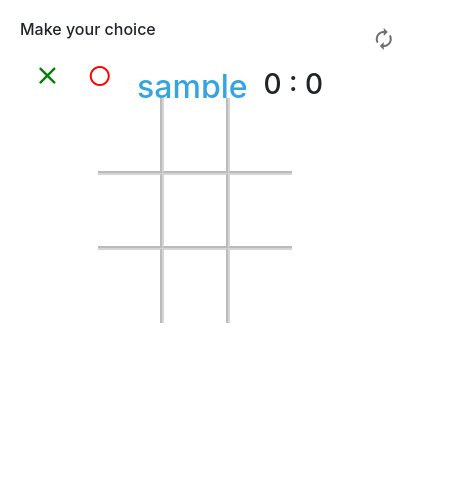
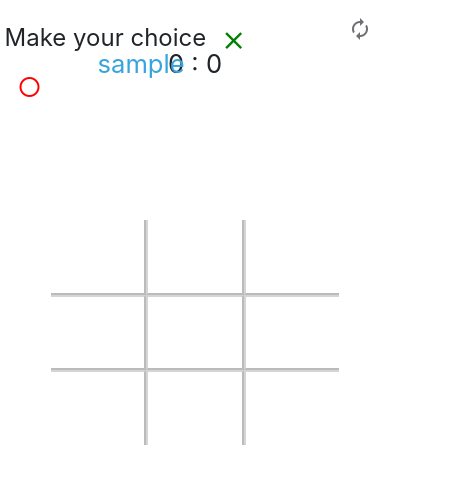
Before and after one commit to VladislavBedritsky/WebGame-Angular-Spring, an Angular app in the folder angular/: page /room1 in a window 390 px wide. Shown: the top 484 px of the page, 476 px wide, since content can reach past the window. Built offline with nearby package versions, Linux system fonts and the light colour scheme; sample sign-in values are in the browser's storage.

Commit message:
add media queries to css

```diff
--- a/angular/src/app/components/lobby/lobby.component.css
+++ b/angular/src/app/components/lobby/lobby.component.css
@@ -7,15 +7,14 @@
 #content .row{
     height: 100%;
     width: 100%;
+    margin: 0 auto;
 }
 
 #colWithPlayers {
   border-left: 1px solid gray;
   background-color: #F5F4EF;
-  padding-left: 30px;
-}
-
-#table {
+  padding-left: 10px;
+  width: 25%
 }
 
 #table  table {
@@ -38,12 +37,12 @@
    display: block;
    width: 100%;
    height: 70px;
-   background-color:white;
+   background-color: white;
    position: relative;
 }
 
 #table tr a:focus {
-   width: 105%;
+   width: 102%;
    height: 80px;
    background-color: #36A4DF;
    box-shadow: -7px 0px 35px -15px #F5F4EF inset;
@@ -64,9 +63,12 @@
 }
 
 #tablegame {
+    box-shadow: 0px 0px 21px 3px #c7bfc7 inset;
+    width: 75%;
 }
 
 #background {
+  width: 75%;
   background-size: 100% 100%;
   background-image: url(https://st.depositphotos.com/1116329/2301/v/450/depositphotos_23015366-stock-illustration-vector-light-circle-icon-eps10.jpg);
   box-shadow: 0 0 25px 34px #ffffff inset;
--- a/angular/src/app/components/lobby/lobby.component.html
+++ b/angular/src/app/components/lobby/lobby.component.html
@@ -4,8 +4,8 @@
 
   <div id="content">
     <div class="row">
-      <div class="col-4" id="colWithPlayers">
-        <form  class="mt-2">
+      <div id="colWithPlayers">
+        <form  class="mt-2 pr-3">
           <input type="text" class="form-control" placeholder="Search player" [(ngModel)]="searchPlayer" name="searchPlayer">
         </form>
         <div id="table">
@@ -22,10 +22,10 @@
         </div>
       </div>
 
-      <div id="tablegame" [hidden]="!isPlayerPicked" class="col-8" style="box-shadow: 0px 0px 21px 3px #c7bfc7 inset;">
+      <div id="tablegame" [hidden]="!isPlayerPicked">
         <app-tablegame  [messageMapping]="messageMapping" [rivalPlayer]="rivalPlayer"></app-tablegame>
       </div>
-      <div id="background" [hidden]="isPlayerPicked" class="col-8"> </div>
+      <div id="background" [hidden]="isPlayerPicked"> </div>
     </div>
   </div>
 
--- a/angular/src/app/components/tablegame/tablegame.component.css
+++ b/angular/src/app/components/tablegame/tablegame.component.css
@@ -1,9 +1,17 @@
+#main {
+  border: 0px solid white;
+  height: 100%;
+  position: relative;
+}
 
 #draw, #gameOver {
   position: absolute;
-  top:20%;
-  left:20%;
+  top: 20%;
   width: 60%;
+  left: 50%;
+  -webkit-transform: translateX(-50%);
+  -ms-transform: translateX(-50%);
+  transform: translateX(-50%);
   text-align: center;
 }
 
@@ -13,26 +21,70 @@
 
 #firstMove {
   position: absolute;
-  top:20%;
-  left:20%;
-  width: 60%;
-}
-
-#score h2 {
-  color: #36A4DF;
+  top: 20%;
+  width: 30%;
+  left: 50%;
+  -webkit-transform: translateX(-50%);
+  -ms-transform: translateX(-50%);
+  transform: translateX(-50%);
 }
 
 #score {
   position: absolute;
-  left: 39%;
-  top: 8%
+  top: 10%;
+  width: 20%;
+  left: 50%;
+  -webkit-transform: translateX(-50%);
+  -ms-transform: translateX(-50%);
+  transform: translateX(-50%);
+}
+
+#score span {
+  font-size: 2.0em;
+  margin: auto;
+}
+
+#username {
+  position: absolute;
+  top: 10%;
+  width: 10%;
+  left: 35%;
+  -webkit-transform: translateX(-50%);
+  -ms-transform: translateX(-50%);
+  transform: translateX(-50%);
+}
+
+#username span {
+   color: #36A4DF;
+   font-size: 2.0em;
+   margin: 0 auto;
+}
+
+#rivalPlayer {
+  position: absolute;
+  top: 10%;
+  width: 10%;
+  left: 65%;
+  -webkit-transform: translateX(-50%);
+  -ms-transform: translateX(-50%);
+  transform: translateX(-50%);
+}
+
+#rivalPlayer span {
+   color: #36A4DF;
+   font-size: 2.0em;
+   margin: 0 auto;
 }
 
 #restart {
+  float: right;
   width: 30%;
-  position: absolute;
-  top: 20px;
-  left: 92%;
+  padding-top: 10px;
+  padding-right: 5px;
+}
+
+#restart button {
+  float: right;
 }
 
 .vertical-align-O {
@@ -44,10 +96,11 @@
 }
 
 .choice {
-  position: absolute;
-  width: 50%;
-  top: 20px;
-  left: 20px;
+  padding-top: 20px;
+  padding-left: 5%;
+  width: 70%;
+  font-size: 1.5em;
+
 }
 
 .btn:focus {
@@ -56,7 +109,7 @@
 
 #XOcontainer {
   width: 50%;
-  margin-top: 25%;
+  margin-top: 17%;
   margin-bottom: 10px;
 }
 
@@ -72,6 +125,7 @@
   border-left: none;
   border-top: none;
 }
+
 #b1:focus {
   outline: none;
 }
@@ -143,3 +197,126 @@
 .buttonIs0 {
   color: red;
 }
+
+@media all and (max-width: 800px) {
+  #score {
+    position: absolute;
+    top: 10%;
+    width: 20%;
+    left: 50%;
+    -webkit-transform: translateX(-50%);
+    -ms-transform: translateX(-50%);
+    transform: translateX(-50%);
+  }
+
+  #score span {
+    font-size: 1.6em;
+    margin: auto;
+  }
+
+  #username {
+    position: absolute;
+    top: 10%;
+    width: 10%;
+    left: 35%;
+    -webkit-transform: translateX(-50%);
+    -ms-transform: translateX(-50%);
+    transform: translateX(-50%);
+  }
+
+  #username span {
+     color: #36A4DF;
+     font-size: 1.6em;
+     margin: 0 auto;
+  }
+
+  #rivalPlayer {
+    position: absolute;
+    top: 10%;
+    width: 10%;
+    left: 65%;
+    -webkit-transform: translateX(-50%);
+    -ms-transform: translateX(-50%);
+    transform: translateX(-50%);
+  }
+
+  #rivalPlayer span {
+     color: #36A4DF;
+     font-size:  1.6em;
+     margin: 0 auto;
+  }
+
+  #XOcontainer {
+    width: 80%;
+    margin-top: 30%;
+    margin-bottom: 10px;
+  }
+}
+
+@media all and (max-width: 650px) {
+  #score {
+    position: absolute;
+    top: 10%;
+    width: 20%;
+    left: 50%;
+    -webkit-transform: translateX(-50%);
+    -ms-transform: translateX(-50%);
+    transform: translateX(-50%);
+  }
+
+  #score span {
+    font-size: 1.6em;
+    margin: auto;
+  }
+
+  #username {
+    position: absolute;
+    top: 10%;
+    width: 10%;
+    left: 30%;
+    -webkit-transform: translateX(-50%);
+    -ms-transform: translateX(-50%);
+    transform: translateX(-50%);
+  }
+
+  #username span {
+     color: #36A4DF;
+     font-size: 1.6em;
+     margin: 0 auto;
+  }
+
+  #rivalPlayer {
+    position: absolute;
+    top: 10%;
+    width: 10%;
+    left: 65%;
+    -webkit-transform: translateX(-50%);
+    -ms-transform: translateX(-50%);
+    transform: translateX(-50%);
+  }
+
+  #rivalPlayer span {
+     color: #36A4DF;
+     font-size:  1.6em;
+     margin: 0 auto;
+  }
+
+  #XOcontainer {
+    width: 80%;
+    margin-top: 30%;
+    margin-bottom: 10px;
+  }
+
+  .choice {
+    padding-top: 20px;
+    padding-left: 5%;
+    width: 70%;
+  }
+
+  #restart {
+    float: right;
+    width: 30%;
+    padding-top: 10px;
+    padding-right: 5px;
+  }
+}
--- a/angular/src/app/components/tablegame/tablegame.component.html
+++ b/angular/src/app/components/tablegame/tablegame.component.html
@@ -1,13 +1,15 @@
-
-  <div>
+<div id="main" class="container">
+  <div class="row">
     <div class="choice" *ngIf="!_webSocketService.marksArePicked">
-      <h6 class="form-group">Make your choice </h6>
+      <div class="row">
+        <span>Make your choice </span>
         <button (click)="markXClick()" [disabled]="_webSocketService.marksArePicked" class="btn btn-default" type="submit">
           <span class="material-icons buttonIsX">clear</span>
         </button>
         <button (click)="markOClick()" [disabled]="_webSocketService.marksArePicked" class="btn btn-default" type="submit">
           <span class="material-icons buttonIs0">panorama_fish_eye</span>
         </button>
+      </div>
     </div>
 
     <div class="choice" *ngIf="_webSocketService.marksArePicked">
@@ -34,15 +36,25 @@
 
   </div>
 
-  <div id="score">
+  <div class="container" id="score">
     <div class="row">
-      <h2 class="mr-3">{{username}}</h2>
-      <h3>{{_webSocketService.playerVictories}} : {{_webSocketService.rivalVictories}}</h3>
-      <h2 class="ml-3">{{rivalPlayer}}</h2>
+      <span>{{_webSocketService.playerVictories}} : {{_webSocketService.rivalVictories}}</span>
     </div>
   </div>
 
-  <div id="firstMove" *ngIf="_webSocketService.marksArePicked">
+  <div class="container" id="username">
+    <div class="row">
+      <span>{{username}}</span>
+    </div>
+  </div>
+
+  <div class="container" id="rivalPlayer">
+    <div class="row">
+      <span>{{rivalPlayer}}</span>
+    </div>
+  </div>
+
+  <div class="container" id="firstMove" *ngIf="_webSocketService.marksArePicked">
     <div *ngIf="_webSocketService.marksArePicked">
       <h5 *ngIf="!_webSocketService.gameIsStarted">
         First move
@@ -52,6 +64,7 @@
       </h5>
     </div>
   </div>
+
   <div id="gameOver" *ngIf="_webSocketService.isGameOver">
     <h5>Game Over... Winner is
       <span *ngIf="(_webSocketService.victoryButton === 'X') ? true : false " class="material-icons buttonIsX vertical-align-X">
@@ -62,6 +75,7 @@
       </span>
     </h5>
   </div>
+
   <div id="draw" *ngIf="_webSocketService.isDraw">
     <h5>Draw</h5>
   </div>
@@ -128,3 +142,4 @@
       </button>
     </div>
   </div>
+</div>
```
Lines whose indentation alone changed are shown as unchanged.
